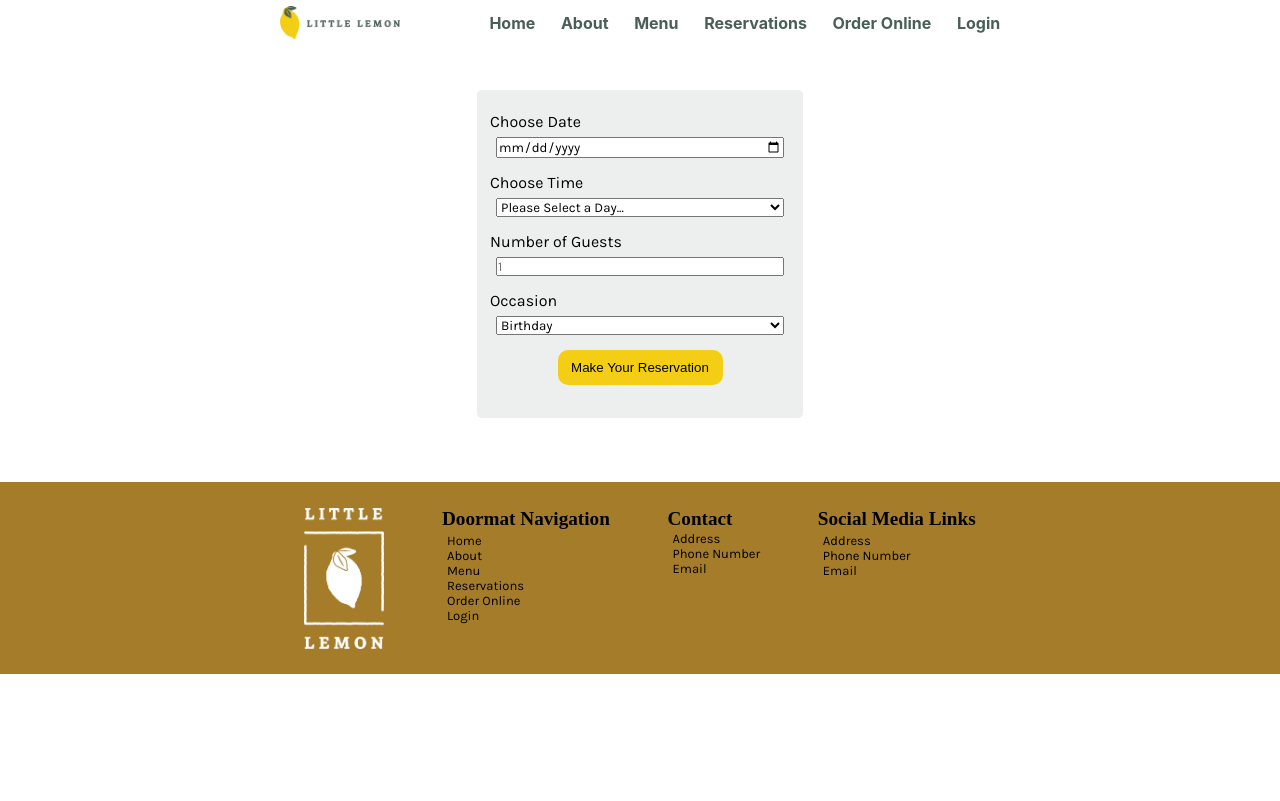
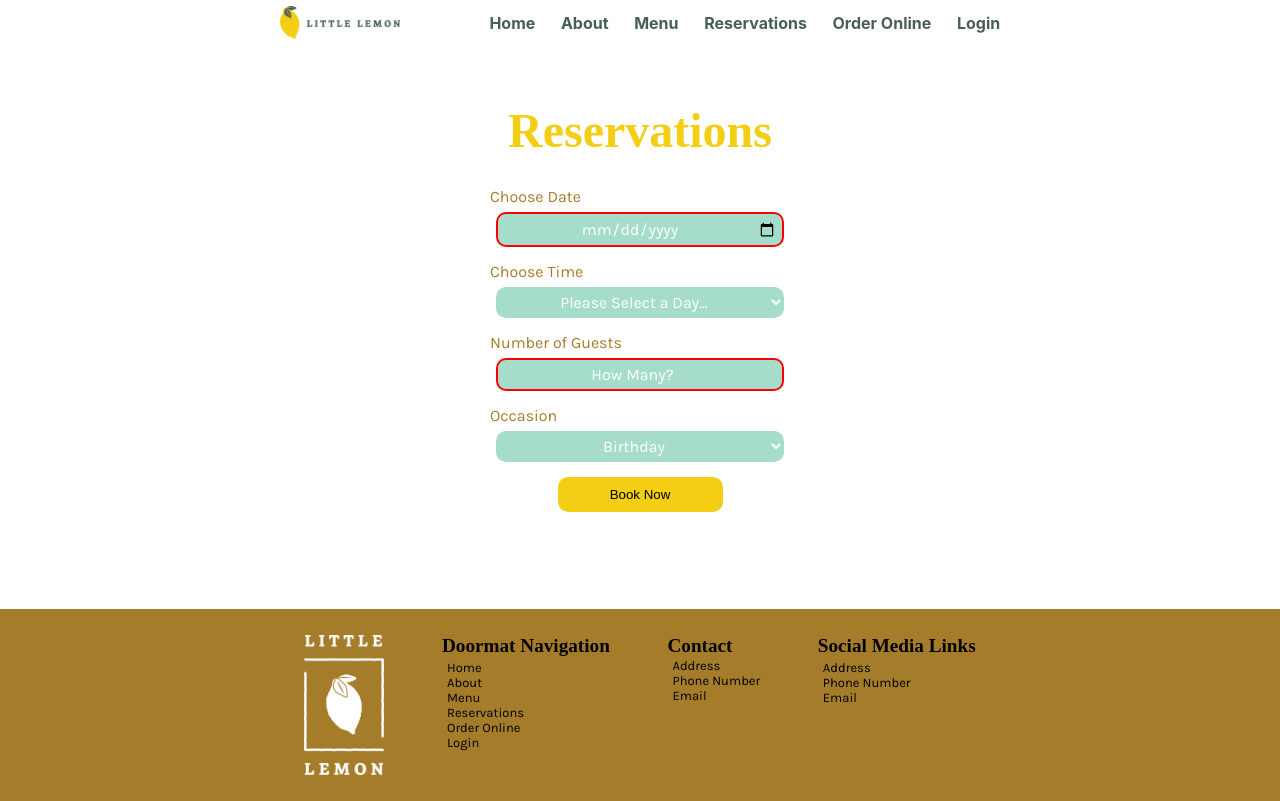
Before and after one commit to IanZGray/meat-capstone, a React (Create React App) app: page /Reservations in a window 1280 px wide. Built offline with nearby package versions, Linux system fonts and the light colour scheme; a web font is replaced by a local one.

Commit message:
frustrating upload

```diff
--- a/public/index.html
+++ b/public/index.html
@@ -23,6 +23,7 @@
     <link rel="preconnect" href="https://fonts.gstatic.com" crossorigin>
     <link href="https://fonts.googleapis.com/css2?family=Karla:ital,wght@0,200;0,300;0,400;0,500;0,600;0,700;0,800;1,200;1,300;1,400;1,500;1,600;1,700;1,800&family=Markazi+Text:wght@400;500;600;700&display=swap" rel="stylesheet">
     <link rel="manifest" href="%PUBLIC_URL%/manifest.json" />
+
     <!--
       Notice the use of %PUBLIC_URL% in the tags above.
       It will be replaced with the URL of the `public` folder during the build.
@@ -47,5 +48,6 @@
       To begin the development, run `npm start` or `yarn start`.
       To create a production bundle, use `npm run build` or `yarn build`.
     -->
+    <!-- <script type='text/JavaScript' src="https://raw.githubusercontent.com/Meta-Front-End-Developer-PC/capstone/master/api.js"></script> -->
   </body>
 </html>
--- a/src/App.css
+++ b/src/App.css
@@ -11,6 +11,7 @@ h1,h2,h3,h4,h5,h6 {
 h1 {
   font-size: 3rem;
   color: #f4ce14;
+  text-align: center;
 }
 h2 {
   font-size: 2rem;
@@ -77,7 +78,6 @@ form{
   display: flex;
   flex-direction: column;
   width: 300px;
-  background-color: #edefee;
   padding: 1%;
   margin-top: 2%;
   margin-bottom: 5%;
@@ -88,10 +88,35 @@ form > label, button{
 }
 form > input, select {
   margin: 2%;
+  background-color: rgb(165, 220, 202);
+  color: white;
+  text-align: center;
+  border:none;
+  border-radius: 10px;
+  padding: 5px;
+  font-size: 1rem;
 }
 label {
   display: flex;
   flex-direction: column;
+  color: rgb(165, 124, 42);
+}
+
+::placeholder { /* Chrome, Firefox, Opera, Safari 10.1+ */
+  color: white;
+  opacity: 1; /* Firefox */
+}
+
+:-ms-input-placeholder { /* Internet Explorer 10-11 */
+  color: white;
+}
+
+::-ms-input-placeholder { /* Microsoft Edge */
+  color: white;
+}
+
+input:invalid {
+  border: 2px solid red;
 }
 
 
--- a/src/App.js
+++ b/src/App.js
@@ -1,6 +1,8 @@
 import './App.css';
-import { useState, useReducer } from 'react'
+import { useState, useReducer, useEffect } from 'react'
 import { Route, Routes } from 'react-router-dom'
+// import { fetchAPI } from "https://raw.githubusercontent.com/Meta-Front-End-Developer-PC/capstone/master/api.js"
+
 
 import Nav from './components/Nav';
 import Home from './components/Home';
@@ -22,7 +24,8 @@ function App() {
   const updateTimes = (state, action) => {
     switch ( action.type ){
       case 'BUTTON_CLICKED':
-      return  ['17:00', '18:00', '19:00', '20:00', '21:00', '22:00'];
+        return ['17:00', '18:00', '19:00', '20:00', '21:00', '22:00']
+      // return  fetchAPI(this.target.value);
       default:
         return state;
     }
@@ -36,6 +39,11 @@ function App() {
 
 
   const timesDispatch = () => timeDispatch({state:initializeTimes, type:'BUTTON_CLICKED'})
+
+  // useEffect(() => {
+  //   fetch('https://raw.githubusercontent.com/Meta-Front-End-Developer-PC/capstone/master/api.js').then(res => console.log('res',res.json))
+
+  // }, [])
 
   return (
     <>
--- a/src/components/BookingForm.jsx
+++ b/src/components/BookingForm.jsx
@@ -1,42 +1,37 @@
 import { React, useEffect, useState } from 'react'
+// import { submitAPI } from "https://raw.githubusercontent.com/Meta-Front-End-Developer-PC/capstone/master/api.js"
 
 function BookingForm({ selections, selectionFunc, times, timesDispatch }) {
-
-    // const [timeType, setTimeType] = useState(false)
     let timesMap = times || []
 
     const handleSubmit = (e) => {
-        e.preventDefault()
-        console.log('selections', selections, 'times', times)
+        e.preventDefault();
+        alert(`Thank you for booking your meal on ${selections.date} at ${selections.time} o'Clock for ${selections.gests} guests. We hope you enjoy your ${selections.occassion}`)
     }
 
-    // useEffect(() => {
-    //   if (selections.date === '') {
-    //     return () => {
-    //         setTimeType(false)
-    //       }
-    //   } else {
-    //     return () => {
-    //         setTimeType(true)
-    //       }
-    //   }
-    // }, [])
+    const handleChange = (e) => {
+        selectionFunc({...selections, date : e.target.value});
+        timesDispatch();
+    }
 
   return (
     <form >
+        <h1
+            style={{'margin-bottom': '20px'}}
+        >Reservations</h1>
         <label htmlFor="res-date">Choose Date</label>
-        <input type="date" id="res-date" onChange={(e)=> selectionFunc({...selections, date : e.target.value})} onClick={timesDispatch}/>
+        <input type="date" id="res-date" data-testid='calendar' required onChange={handleChange}/>
         <label htmlFor="res-time">Choose Time</label>
-        <select id="res-time " onChange={(e)=> selectionFunc({...selections, time : e.target.value})} >
+        <select id="res-time" data-testid='time-pulldown' required onChange={(e)=> selectionFunc({...selections, time : e.target.value})} >
             {timesMap.map((time) => {
-                return <option key={time} >{time}</option>
+                return <option key={time} data-testid='times' >{time}</option>
             })}
         </select>
 
         <label htmlFor="guests">Number of Guests</label>
-        <input type="number" placeholder="1" min="1" max="10" id="guests" onChange={(e)=> selectionFunc({...selections, guests : e.target.value})}/>
+        <input type="number" placeholder="How Many?" min="1" max="10" id="guests" required onChange={(e)=> selectionFunc({...selections, guests : e.target.value})}/>
         <label htmlFor="occasion">Occasion</label>
-        <select id="occasion" onChange={(e)=> selectionFunc({...selections, occassion : e.target.value})}>
+        <select id="occasion" min='1' onChange={(e)=> selectionFunc({...selections, occassion : e.target.value})}>
             <option>Birthday</option>
             <option>Anniversary</option>
         </select>
@@ -46,8 +41,12 @@ function BookingForm({ selections, selectionFunc, times, timesDispatch }) {
                 'alignSelf': 'center',
                 'width': '55%',
             }}
-            onClick={(e) => { handleSubmit(e) }}
-        >Make Your Reservation</button>
+            onClick={(e) => {handleSubmit(e)}}
+        >Book Now</button>
+        {/* <h2 style={{'color':'black'}}>{selections.date || 'hi'}</h2>
+        <h2 style={{'color':'black'}}>{selections.time || 'hi'}</h2>
+        <h2 style={{'color':'black'}}>{selections.guests || 'hi'}</h2>
+        <h2 style={{'color':'black'}}>{selections.occassion || 'hi'}</h2> */}
     </form>
   )
 }
```
Also changed, not shown: 1 other file (tests, documents, lock files or other folders).
